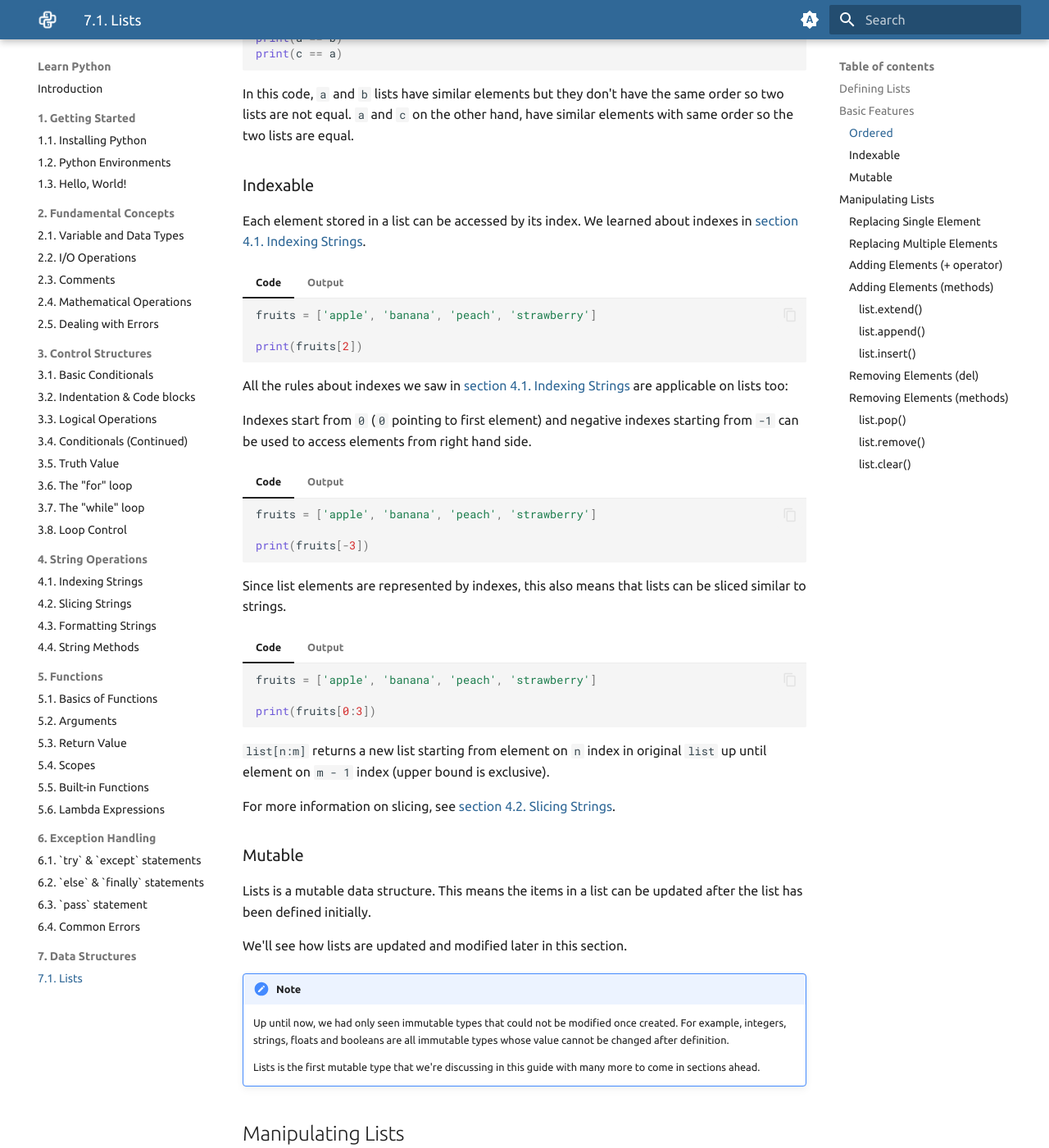
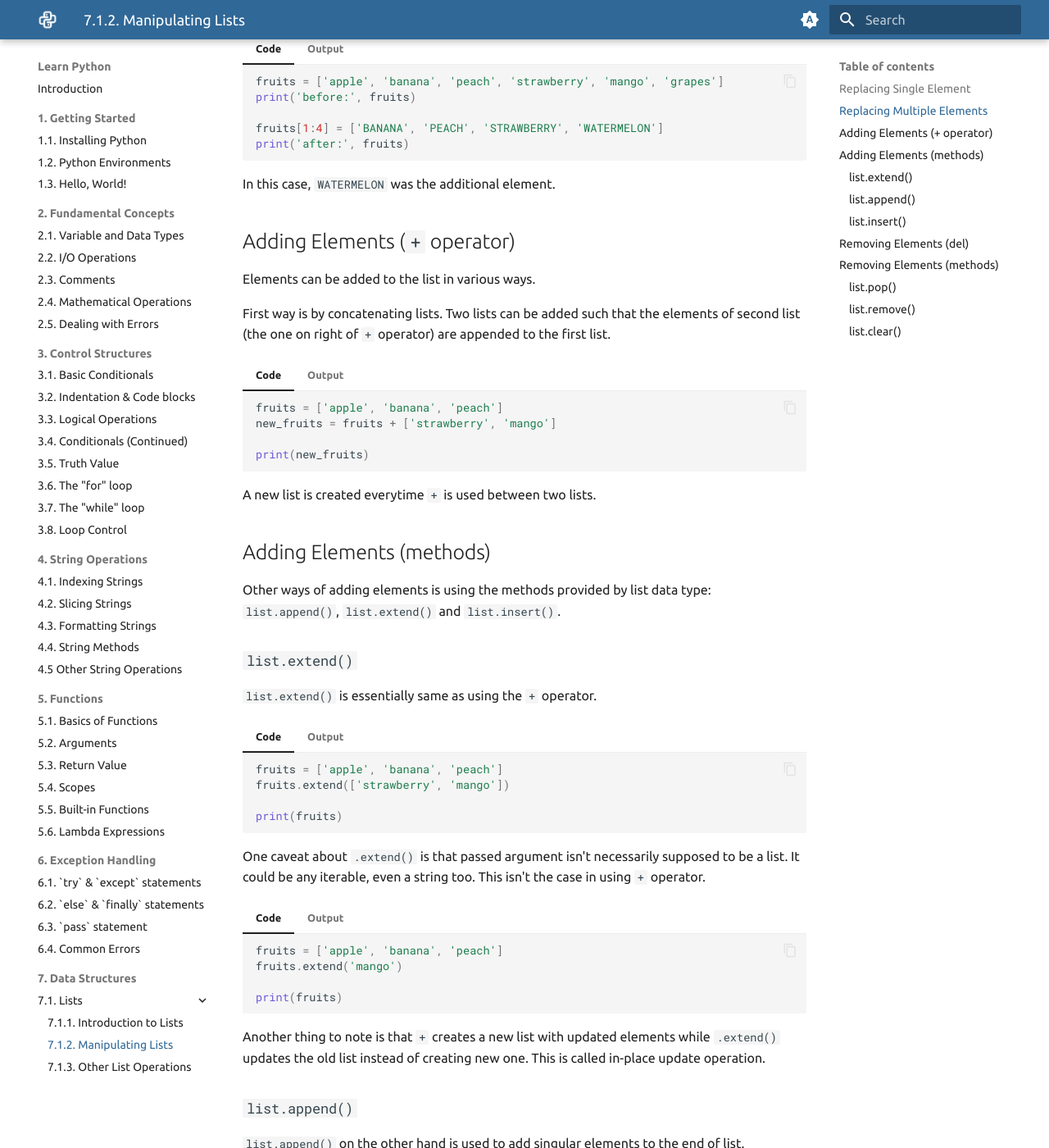
Before and after one commit to thepyguide/thepyguide.github.io, an MkDocs documentation site: the page built from docs/data-structures/lists/manipulating-elements.md, in a window 1280 px wide and 1400 px high, scrolled down 1290 px. Shown: the whole window at 82% size. Built offline with MkDocs 1.6.1 and Material for MkDocs 9.7.7, drawn with Linux system fonts in a browser that asks for light colours; some of the changed text lies outside the part shown.

Commit message:
Restructure data structures section
... and add 'et cetera' operations section for lists

````diff
--- a/docs/data-structures/lists.md
+++ b/docs/data-structures/lists/manipulating-elements.md
@@ -1,151 +1,8 @@
-# 7.1. Lists
-In programming, we need a way of storing and representing large and
-complex data. This is when data structures come into play.
-
-In this chapter, we'll learn about various built-in data structures
-in Python, starting with lists!
-
-## Defining Lists
-Lists are used to store a sequence of values of either same or different
-data types under a single variable.
-
-A list is defined using square brackets `[]`:
-
-```py linenums="1"
-l1 = []  # (1)!
-l2 = ['apple', 'banana', 'peach', 'strawberry']  # (2)!
-l3 = ['text', 23, 3.14, 9.20, False]  # (3)!
-```
-
-1. This is an empty list with no elements.
-2. This is a list with 4 elements, all of same type (str)
-3. This is a list with 5 elements, of different types.
-
-In above code, we defined three lists: one of them being empty, other
-storing data of same data type, and the third one storing data of different
-data types.
-
-!!! note
-
-    If you're using the web browser version of this guide, click on
-    the each `+` icon in the code to view detail of list defined on
-    that line.
-
-## Basic Features
-Lists have some characteristic features that distinguish them
-from other linear data structures provided by the language:
-
-- Ordered
-- Indexable
-- Mutable
-
-### Ordered
-All lists have follow a specific order.
-
-=== "Code"
-
-    ```py
-    a = [1, 2, 3, 4, 5]
-    b = [2, 3, 1, 5, 4]
-    c = [1, 2, 3, 4, 5]
-
-    print(a == b)
-    print(c == a)
-    ```
-
-=== "Output"
-
-    ```
-    False
-    True
-    ```
-
-In this code, `a` and `b` lists have similar elements but they don't have
-the same order so two lists are not equal. `a` and `c` on the other hand,
-have similar elements with same order so the two lists are equal.
-
-### Indexable
-Each element stored in a list can be accessed by its index. We learned
-about indexes in [section 4.1. Indexing Strings](../string-operations/indexing-strings.md).
-
-=== "Code"
-
-    ```py
-    fruits = ['apple', 'banana', 'peach', 'strawberry']
-
-    print(fruits[2])
-    ```
-
-=== "Output"
-
-    ```
-    peach
-    ```
-
-All the rules about indexes we saw in [section 4.1. Indexing Strings](../string-operations/indexing-strings.md) are applicable on lists too:
-
-Indexes start from `0` (`0` pointing to first element) and negative
-indexes starting from `-1` can be used to access elements from right
-hand side.
-
-=== "Code"
-
-    ```py
-    fruits = ['apple', 'banana', 'peach', 'strawberry']
-
-    print(fruits[-3])
-    ```
-
-=== "Output"
-
-    ```
-    banana
-    ```
-
-Since list elements are represented by indexes, this also means that
-lists can be sliced similar to strings.
-
-=== "Code"
-
-    ```py
-    fruits = ['apple', 'banana', 'peach', 'strawberry']
-
-    print(fruits[0:3])
-    ```
-
-=== "Output"
-
-    ```
-    ['apple', 'banana', 'peach']
-    ```
-
-`list[n:m]` returns a new list starting from element on `n` index in
-original `list` up until element on `m - 1` index (upper bound is
-exclusive).
-
-For more information on slicing, see [section 4.2. Slicing Strings](../string-operations/slicing-strings.md).
-
-### Mutable
-Lists is a mutable data structure. This means the items in a list can
-be updated after the list has been defined initially.
-
-We'll see how lists are updated and modified later in this section.
-
-!!! note
-
-    Up until now, we had only seen immutable types that could not be
-    modified once created. For example, integers, strings, floats
-    and booleans are all immutable types whose value cannot be changed
-    after definition.
-
-    Lists is the first mutable type that we're discussing in this guide
-    with many more to come in sections ahead.
-
-## Manipulating Lists
+# 7.1.2. Manipulating Lists
 Data stored in a list can be modified after list has been initially
 defined. Let us have a look at some ways of doing that.
 
-### Replacing Single Element
+## Replacing Single Element
 Elements in a list can be replaced using the indexes.
 
 === "Code"
@@ -191,7 +48,7 @@ Note that it isn't possible to add additional elements using indexes:
 Since list only has four elements, maximum index is 3 and we're trying
 to assign to 4th index which isn't allowed.
 
-### Replacing Multiple Elements
+## Replacing Multiple Elements
 It is also possible to replace multiple elements using slices:
 
 === "Code"
@@ -237,7 +94,7 @@ elements are adjusted automatically:
 
 In this case, `WATERMELON` was the additional element.
 
-### Adding Elements (`+` operator)
+## Adding Elements (`+` operator)
 Elements can be added to the list in various ways.
 
 First way is by concatenating lists. Two lists can be added such
@@ -261,11 +118,11 @@ are appended to the first list.
 
 A new list is created everytime `+` is used between two lists.
 
-### Adding Elements (methods)
+## Adding Elements (methods)
 Other ways of adding elements is using the methods provided by list
 data type: `list.append()`, `list.extend()` and `list.insert()`.
 
-#### `list.extend()`
+### `list.extend()`
 `list.extend()` is essentially same as using the `+` operator.
 
 === "Code"
@@ -306,7 +163,7 @@ Another thing to note is that `+` creates a new list with updated
 elements while `.extend()` updates the old list instead of creating
 new one. This is called in-place update operation.
 
-#### `list.append()`
+### `list.append()`
 `list.append()` on the other hand is used to add singular elements
 to the end of list.
 
@@ -329,7 +186,7 @@ to the end of list.
     appended strawberry: ['apple', 'banana', 'peach', 'mango', 'strawberry']
     ```
 
-#### `list.insert()`
+### `list.insert()`
 Finally, we have `list.insert()` method which is used to insert
 elements at a specific index.
 
@@ -352,7 +209,7 @@ elements at a specific index.
     insert strawberry at index 2: ['mango', 'apple', 'strawberry', 'banana', 'peach']
     ```
 
-### Removing Elements (`del`)
+## Removing Elements (`del`)
 List elements can be removed using their indexes using the `del` keyword.
 
 === "Code"
@@ -385,11 +242,11 @@ List elements can be removed using their indexes using the `del` keyword.
     print(a)  # NameError: 'a' is not defined
     ```
 
-### Removing Elements (methods)
+## Removing Elements (methods)
 The `list` data type provides many methods that can be used to remove elements
 from a list.
 
-#### `list.pop()`
+### `list.pop()`
 `list.pop()` works in a similar way as the `del` operator: it removes the element
 using its index. The only difference is that the removed element is also returned
 by this method.
@@ -433,7 +290,7 @@ right hand side) is removed:
     after removing peach: ['apple', 'banana']
     ```
 
-#### `list.remove()`
+### `list.remove()`
 `list.remove()` takes any value as parameter and removes that value from the
 list:
 
@@ -476,7 +333,7 @@ the first occurence is removed:
 
 In case the passed value is not in the list, a `ValueError` is raised.
 
-#### `list.clear()`
+### `list.clear()`
 `list.clear()` is a rather nuclear option. This method deletes all elements
 of the list and makes it empty.
 
--- a/mkdocs.yml
+++ b/mkdocs.yml
@@ -95,6 +95,7 @@ nav:
       - string-operations/slicing-strings.md
       - string-operations/formatting-strings.md
       - string-operations/string-methods.md
+      - string-operations/other-operations.md
 
     - 5. Functions:
 
@@ -114,7 +115,11 @@ nav:
 
     - 7. Data Structures:
 
-      - data-structures/lists.md
+      - 7.1. Lists:
+
+        - data-structures/lists/introduction.md
+        - data-structures/lists/manipulating-elements.md
+        - data-structures/lists/other-operations.md
 
   - Contributor Guide:
 
````
Also changed, not shown: docs/data-structures/lists/introduction.md (added, +142 -0 lines), docs/data-structures/lists/other-operations.md (added, +101 -0 lines).
